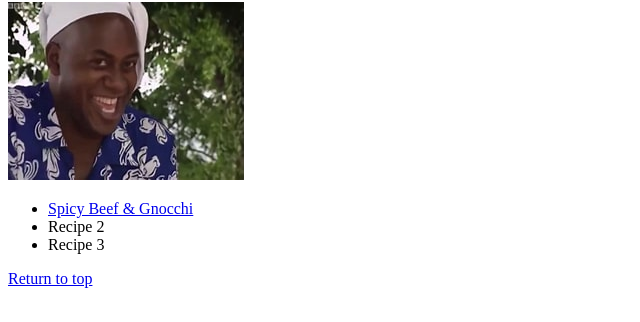
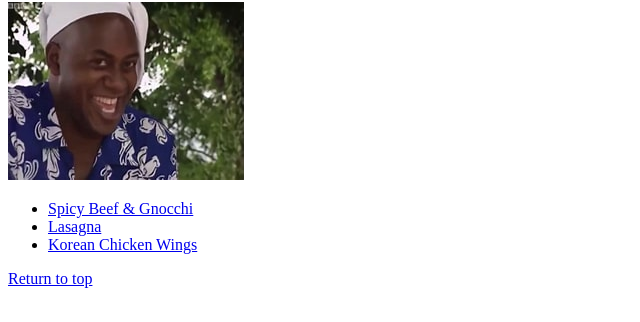
Before and after one commit to iliyasahad/odin-recipes, a plain HTML site: page index.html in a window 1280 px wide. Shown: the part 78-400 px from the top of the page, without its empty margins (0-640 px from the left). Drawn offline with Linux system fonts and the light colour scheme.

Commit message:
Added two more recipe titles with links

```diff
--- a/index.html
+++ b/index.html
@@ -12,8 +12,8 @@
     <div>
         <ul>
             <li><a href="./recipes/spicy_beef.html">Spicy Beef & Gnocchi</a></li>
-            <li><a>Recipe 2</a></li>
-            <li><a>Recipe 3</a></li>
+            <li><a href="./recipes/lasagna.html">Lasagna</a></li>
+            <li><a href="./recipes/korean_chicken_wings.html">Korean Chicken Wings</a></li>
         </ul>
     </div>
 
```
